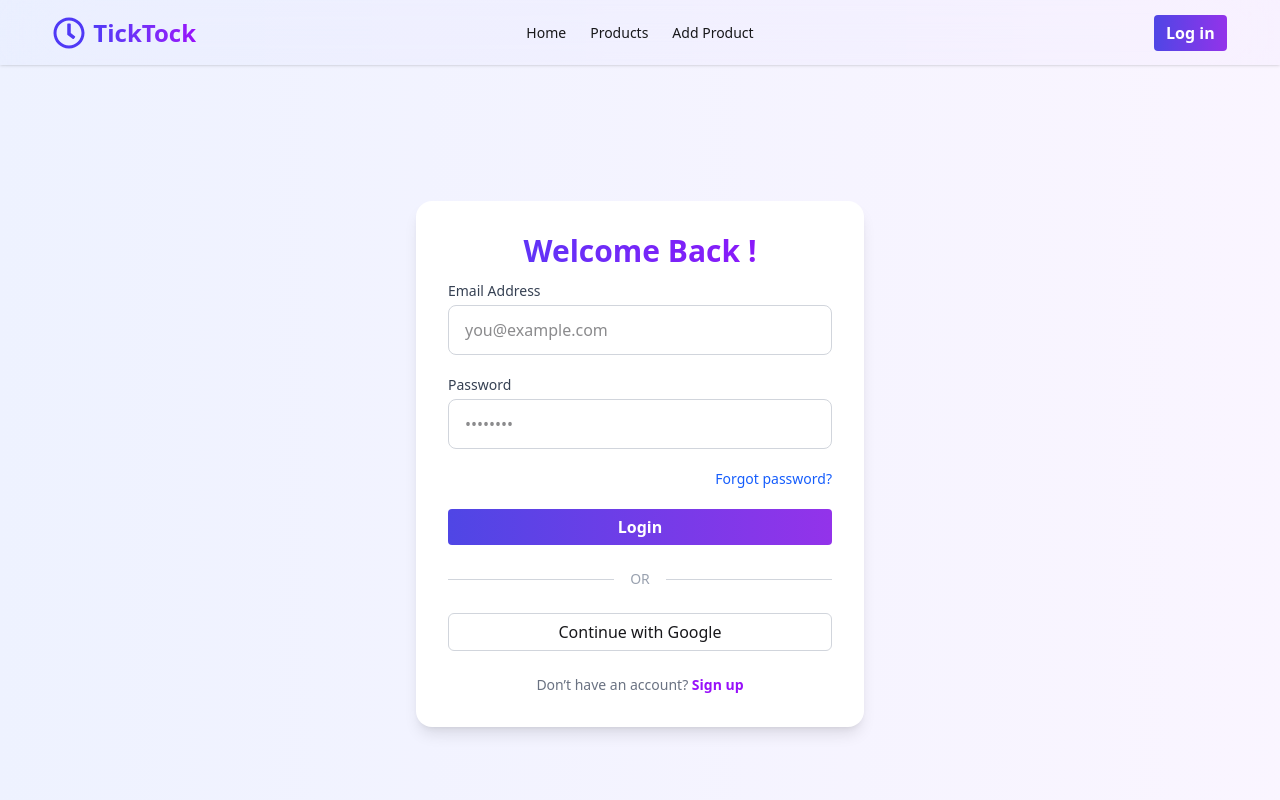
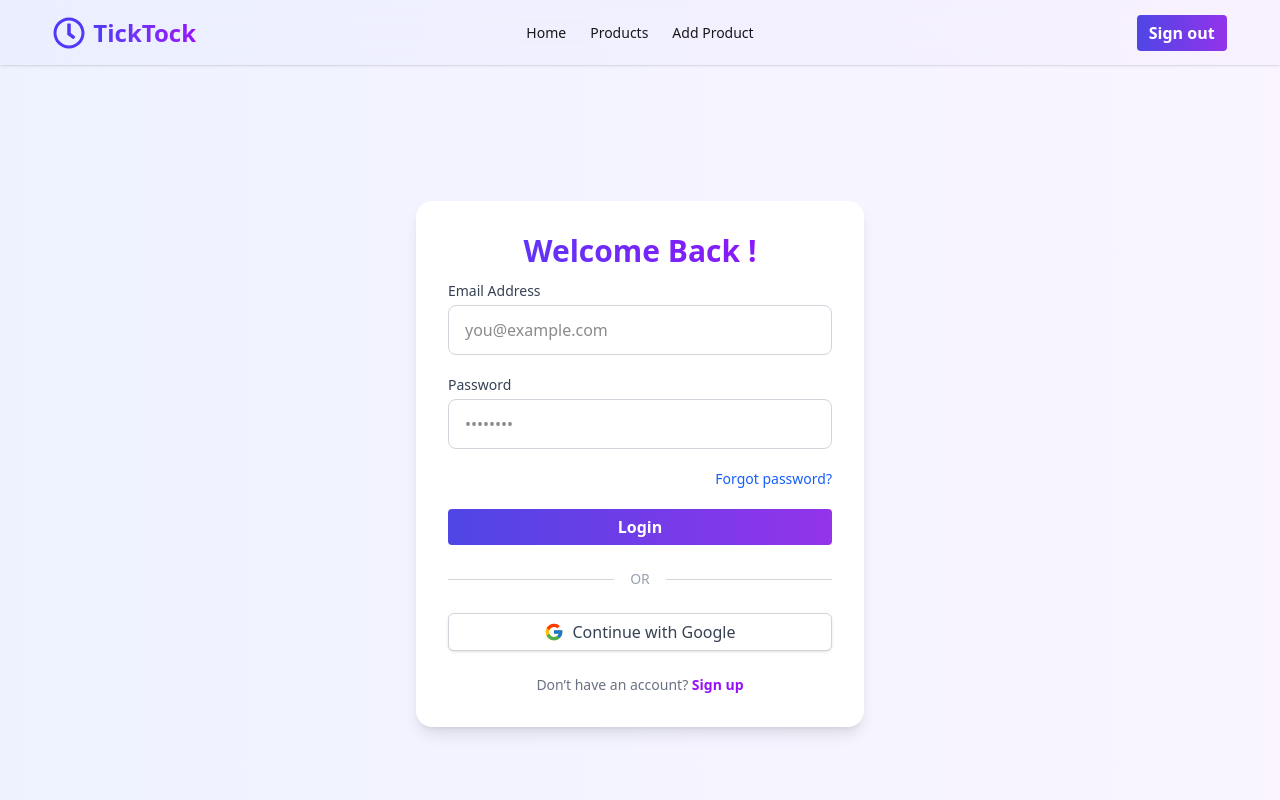
Before and after one commit to jahidhasansabbir/recipe-verse, a Next.js app: page /auth/log-in in a window 1280 px wide. Shown: the top 800 px of the page. Built offline with nearby package versions, Linux system fonts and the light colour scheme; no server answers; sample sign-in values are in the browser's storage.

Commit message:
feat(google-logIn):implement google logIn and secure add-product & product-details page

```diff
--- /dev/null
+++ b/src/app/add-product/components/Form.jsx
@@ -0,0 +1,120 @@
+"use client"
+import axios from "axios";
+import React from "react";
+import { FaPlus } from "react-icons/fa";
+
+const Form = () => {
+    const handleSubmit = async (e) => {
+    e.preventDefault();
+    const form = e.target;
+    const name = form.name.value;
+    const brand = form.brand.value;
+    const category = form.category.value;
+    const price = parseInt(form.price.value);
+    const rating = form.rating.value;
+    const totalSells = form.totalSells.value;
+    const image = form.image.value;
+    const description = form.description.value;
+    const feature = form.features.value;
+    const features = feature.split(',');
+
+    const formData = {
+      name, brand, category, price, rating, totalSells, image, description, features
+    }
+
+    axios.post('http://localhost:3000/api/products', formData)
+    .then(res=> console.log(res.data))
+    .catch(err=>console.log(err))
+
+    // console.log(formData);
+
+  };
+  return (
+    <form
+      onSubmit={handleSubmit}
+      className="bg-white shadow-2xl rounded-2xl p-8 sm:p-10 space-y-6 border border-gray-100"
+    >
+      {/* Grid Inputs */}
+      <div className="grid grid-cols-1 sm:grid-cols-2 gap-6">
+        <input
+          type="text"
+          name="name"
+          placeholder="Product Name"
+          className="input border border-gray-300 rounded-lg p-3 focus:ring-2 focus:ring-purple-600 focus:outline-none transition"
+          required
+        />
+        <input
+          type="text"
+          name="brand"
+          placeholder="Brand"
+          className="input border border-gray-300 rounded-lg p-3 focus:ring-2 focus:ring-purple-600 focus:outline-none transition"
+          required
+        />
+        <input
+          type="text"
+          name="category"
+          placeholder="Category"
+          className="input border border-gray-300 rounded-lg p-3 focus:ring-2 focus:ring-purple-600 focus:outline-none transition"
+          required
+        />
+        <input
+          type="number"
+          name="price"
+          placeholder="Price"
+          className="input border border-gray-300 rounded-lg p-3 focus:ring-2 focus:ring-purple-600 focus:outline-none transition"
+          required
+        />
+        <input
+          type="number"
+          name="rating"
+          placeholder="Rating"
+          step="0.1"
+          max="5"
+          className="input border border-gray-300 rounded-lg p-3 focus:ring-2 focus:ring-purple-600 focus:outline-none transition"
+          required
+        />
+        <input
+          type="number"
+          name="totalSells"
+          placeholder="Total Sells"
+          className="input border border-gray-300 rounded-lg p-3 focus:ring-2 focus:ring-purple-600 focus:outline-none transition"
+        />
+        <input
+          type="text"
+          name="image"
+          placeholder="Photo url"
+          className="input border border-gray-300 rounded-lg p-3 focus:ring-2 focus:ring-purple-600 focus:outline-none transition"
+          required
+        />
+      </div>
+
+      {/* Description */}
+      <textarea
+        name="description"
+        placeholder="Description"
+        rows="4"
+        className="w-full border border-gray-300 rounded-lg p-3 focus:ring-2 focus:ring-purple-600 focus:outline-none transition resize-none"
+        required
+      ></textarea>
+
+      {/* Features */}
+      <input
+        type="text"
+        name="features"
+        placeholder="Features (comma separated)"
+        className="w-full border border-gray-300 rounded-lg p-3 focus:ring-2 focus:ring-purple-600 focus:outline-none transition"
+      />
+
+      {/* Submit */}
+      <button
+        type="submit"
+        className="button w-full sm:w-auto flex items-center justify-center gap-2 px-8 py-3 text-lg rounded-xl shadow-md hover:shadow-lg transition disabled:opacity-70 disabled:cursor-not-allowed"
+      >
+        <FaPlus className="text-lg" />
+        {"Add Product"}
+      </button>
+    </form>
+  );
+};
+
+export default Form;
--- /dev/null
+++ b/src/app/api/auth/[...nextauth]/route.js
@@ -0,0 +1,11 @@
+import NextAuth from "next-auth";
+import GoogleProvider from "next-auth/providers/google";
+const authOptions = NextAuth({
+  providers: [
+    GoogleProvider({
+      clientId: process.env.GOOGLE_CLIENT_ID,
+      clientSecret: process.env.GOOGLE_CLIENT_SECRET,
+    }),
+  ],
+});
+export {authOptions as GET, authOptions as POST};
--- /dev/null
+++ b/src/app/auth/components/GoogleLogIn.jsx
@@ -0,0 +1,21 @@
+'use client'
+import { signIn } from "next-auth/react";
+import React from "react";
+import { FcGoogle } from "react-icons/fc";
+const GoogleLogIn = () => {
+    const handleLogIn = ()=>{
+        signIn('google', {callbackUrl: "/"})
+    }
+  return (
+    <button
+      type="button"
+      onClick={handleLogIn}
+      className="w-full flex items-center justify-center gap-2 border border-gray-300 py-1.5 rounded-md shadow-sm bg-white hover:bg-gray-100 transition duration-200"
+    >
+      <FcGoogle className="text-xl" />
+      <span className="font-medium text-gray-700">Continue with Google</span>
+    </button>
+  );
+};
+
+export default GoogleLogIn;
--- a/src/app/auth/log-in/page.jsx
+++ b/src/app/auth/log-in/page.jsx
@@ -1,5 +1,6 @@
 "use client";
 import React from "react";
+import GoogleLogIn from "../components/GoogleLogIn";
 
 const LoginPage = () => {
   return (
@@ -64,10 +65,9 @@ const LoginPage = () => {
           <span className="text-sm text-gray-400">OR</span>
           <hr className="flex-grow border-gray-300" />
         </div>
-        <button className="w-full border border-gray-300 py-[6px] rounded-md hover:bg-gray-50 transition">
-          Continue with Google
-        </button>
 
+       {/* Google button */}
+        <GoogleLogIn/>
         {/* Register Link */}
         <p className="mt-6 text-center text-gray-500 text-sm">
           Don’t have an account?{" "}
--- a/src/app/auth/register/page.jsx
+++ b/src/app/auth/register/page.jsx
@@ -1,6 +1,7 @@
 "use client";
 import React from "react";
 import { FaUser, FaEnvelope, FaLock, FaGoogle, FaImage } from "react-icons/fa";
+import GoogleLogIn from "../components/GoogleLogIn";
 
 const RegisterPage = () => {
   return (
@@ -123,7 +124,7 @@ const RegisterPage = () => {
         </div>
 
         {/* Google Button */}
-
+        <GoogleLogIn/>
         {/* Login Link */}
         <p className="mt-6 text-center text-gray-500 text-sm">
           Already have an account?{" "}
--- a/src/app/layout.js
+++ b/src/app/layout.js
@@ -3,7 +3,7 @@ import { Geist, Geist_Mono } from "next/font/google";
 import "./globals.css";
 import Footer from "@/components/Footer";
 import Navbar from "@/components/Navbar";
-// import SessionWrapper from "@/components/SessionWrapper";
+import SessionWrapper from "@/components/SessionWrapper";
 const geistSans = Geist({
   variable: "--font-geist-sans",
   subsets: ["latin"],
@@ -22,19 +22,19 @@ export const metadata = {
 export default function RootLayout({ children }) {
   return (
     <html lang="en" data-theme="light">
-      {/* <SessionWrapper> */}
         <body
           className={`${geistSans.variable} ${geistMono.variable} antialiased bg-gradient-to-r from-indigo-50 to-purple-50 `}
-        >
+          >
+          <SessionWrapper>
           <header>
             <Navbar />
           </header>
           <main className="min-h-screen pt-16">{children}</main>
+      </SessionWrapper>
           <footer>
             <Footer />
           </footer>
         </body>
-      {/* </SessionWrapper> */}
     </html>
   );
 }
--- a/src/app/products/[id]/page.jsx
+++ b/src/app/products/[id]/page.jsx
@@ -3,8 +3,14 @@ import React from "react";
 import Image from "next/image";
 import { AiFillStar, AiOutlineStar } from "react-icons/ai";
 import { FaShoppingCart } from "react-icons/fa";
+import { getServerSession } from "next-auth";
+import { redirect } from "next/navigation";
 
 const page = async ({ params }) => {
+  const session = await getServerSession();
+  if(!session){
+    redirect('/auth/log-in')
+  }
   const { id } = await params;
   const {
     name,
--- a/src/app/products/components/ProductCard.jsx
+++ b/src/app/products/components/ProductCard.jsx
@@ -16,7 +16,6 @@ const ProductCard = ({ product }) => {
           alt={product.name}
           width={1000}
           height={1000}
-          unoptimized
         />
       </figure>
       <div className="card-body flex flex-col justify-between">
--- /dev/null
+++ b/src/components/LogOut.jsx
@@ -0,0 +1,20 @@
+'use client'
+import { signOut } from "next-auth/react";
+import React from "react";
+import { FcGoogle } from "react-icons/fc";
+const LogOut = () => {
+    const handleLogOut = ()=>{
+        signOut()
+    }
+  return (
+    <button
+      type="button"
+      onClick={handleLogOut}
+      className="button"
+    >
+      Sign out
+    </button>
+  );
+};
+
+export default LogOut;
--- a/src/components/LoginBtn.jsx
+++ b/src/components/LoginBtn.jsx
@@ -2,6 +2,6 @@
 import { signIn, signOut, useSession } from "next-auth/react"
 import Link from "next/link"
 
-export default function AuthButton() {
+export default  function AuthButton() {
  return <Link href="/auth/log-in" className="button">Log in</Link>
 }
--- a/src/components/Navbar.jsx
+++ b/src/components/Navbar.jsx
@@ -2,8 +2,11 @@ import Link from "next/link";
 import React from "react";
 import { FaRegClock } from "react-icons/fa";
 import AuthButton from "./LoginBtn";
+import { getServerSession } from "next-auth";
+import LogOut from "./LogOut";
 
-const Navbar = () => {
+const Navbar =async () => {
+  const session = await getServerSession();
   const links = (
     <>
       <li>
@@ -12,9 +15,9 @@ const Navbar = () => {
       <li>
         <Link href="/products">Products</Link>
       </li>
-      <li>
+      {session && <li>
         <Link href="/add-product">Add Product</Link>
-      </li>
+      </li>}
     </>
   );
   return (
@@ -69,7 +72,11 @@ const Navbar = () => {
 
         {/* Login button */}
         <div className="navbar-end">
-          <AuthButton/>
+
+
+        {session? <LogOut/>:<AuthButton/>}
+
+
         </div>
       </div>
     </nav>
```
Also changed, not shown: src/app/add-product/page.jsx (+11 -116 lines).
